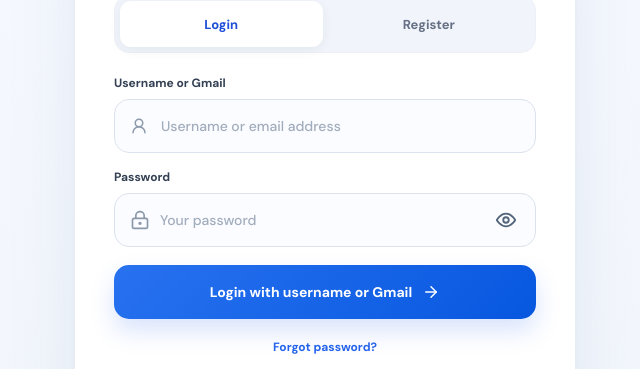
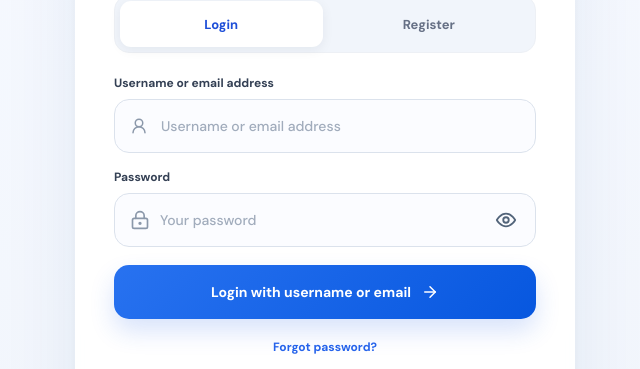
Before and after one commit to Enayatalibarkaat/MechanicGo, a Next.js app: page /auth in a window 1280 px wide. Shown: the part 377-746 px from the top of the page, without its empty margins (315-955 px from the left). Built offline with nearby package versions, Linux system fonts and the light colour scheme.

Commit message:
Clarify email and password login labels

```diff
--- a/app/auth/page.tsx
+++ b/app/auth/page.tsx
@@ -182,11 +182,11 @@ export default function Auth() {
         </>}
         {(view==="register"||view==="otp-login"||view==="forgot")&&<label><span>Email address</span><div className="input"><Mail size={18}/><input type="email" value={email} onChange={e=>setEmail(e.target.value)} placeholder="you@example.com" autoComplete="email" inputMode="email"/></div></label>}
         {view==="login"&&<>
-          <label><span>Username or Gmail</span><div className="input"><UserRound size={18}/><input value={username} onChange={e=>setUsername(e.target.value)} autoCapitalize="none" autoComplete="username" maxLength={254} placeholder="Username or email address"/></div></label>
+          <label><span>Username or email address</span><div className="input"><UserRound size={18}/><input value={username} onChange={e=>setUsername(e.target.value)} autoCapitalize="none" autoComplete="username" maxLength={254} placeholder="Username or email address"/></div></label>
           <label><span>Password</span><div className="input authPasswordInput"><LockKeyhole size={18}/><input type={showPassword ? "text" : "password"} value={password} onChange={e=>setPassword(e.target.value)} autoComplete="current-password" maxLength={128} placeholder="Your password"/><button type="button" className="passwordVisibilityToggle" style={{display:"flex",visibility:"visible",opacity:1,flex:"0 0 42px",width:42,minWidth:42,height:42,alignItems:"center",justifyContent:"center",padding:0,margin:0,border:0,background:"transparent",color:"#52647a",cursor:"pointer",position:"relative",zIndex:5}} onClick={()=>setShowPassword(v=>!v)} aria-label={showPassword ? "Hide password" : "Show password"} aria-pressed={showPassword} title={showPassword ? "Hide password" : "Show password"}>{showPassword ? <svg aria-hidden="true" viewBox="0 0 24 24" style={{display:"block",width:22,height:22,stroke:"#52647a",fill:"none",strokeWidth:2,strokeLinecap:"round",strokeLinejoin:"round"}}><path d="M3 3l18 18"/><path d="M10.6 10.6a2 2 0 002.8 2.8"/><path d="M9.9 5.2A10.8 10.8 0 0112 5c6.4 0 10 7 10 7a16 16 0 01-3.1 3.7"/><path d="M6.2 6.2C3.5 8 2 12 2 12s3.6 7 10 7a10.7 10.7 0 004-.8"/></svg> : <svg aria-hidden="true" viewBox="0 0 24 24" style={{display:"block",width:22,height:22,stroke:"#52647a",fill:"none",strokeWidth:2,strokeLinecap:"round",strokeLinejoin:"round"}}><path d="M2 12s3.6-7 10-7 10 7 10 7-3.6 7-10 7S2 12 2 12Z"/><circle cx="12" cy="12" r="3"/></svg>}</button></div></label>
         </>}
         {error&&<p className="authError" role="alert">{error}</p>}{notice&&!error&&<p className="authNotice" role="status">{notice}</p>}
-        {view==="login"&&<><button className="authPrimary" disabled={busy} onClick={()=>void loginWithPassword()}>{busy?"Signing in…":"Login with username or Gmail"} <ArrowRight size={18}/></button><button type="button" className="resend" onClick={()=>changeView("forgot")}>Forgot password?</button><div className="authOtpButtonWrap" style={{display:"block",width:"100%",maxWidth:"100%",margin:"10px 0 0",padding:0,position:"relative",left:0,boxSizing:"border-box"}}><button type="button" className="secondaryWide" style={{display:"flex",width:"100%",maxWidth:"100%",minWidth:0,boxSizing:"border-box",position:"static",left:0,right:0,transform:"none",margin:0,justifyContent:"center",alignItems:"center",textAlign:"center"}} onClick={()=>changeView("otp-login")}>Login with email OTP</button></div></>}
+        {view==="login"&&<><button className="authPrimary" disabled={busy} onClick={()=>void loginWithPassword()}>{busy?"Signing in…":"Login with username or email"} <ArrowRight size={18}/></button><button type="button" className="resend" onClick={()=>changeView("forgot")}>Forgot password?</button><div className="authOtpButtonWrap" style={{display:"block",width:"100%",maxWidth:"100%",margin:"10px 0 0",padding:0,position:"relative",left:0,boxSizing:"border-box"}}><button type="button" className="secondaryWide" style={{display:"flex",width:"100%",maxWidth:"100%",minWidth:0,boxSizing:"border-box",position:"static",left:0,right:0,transform:"none",margin:0,justifyContent:"center",alignItems:"center",textAlign:"center"}} onClick={()=>changeView("otp-login")}>Login with email OTP</button></div></>}
         {view==="register"&&<><button className="authPrimary" disabled={busy} onClick={()=>void sendOtp("register")}>{busy?"Sending email…":"Continue registration with OTP"} <ArrowRight size={18}/></button><div className="secureNote"><ShieldCheck size={15}/> Next step: username, password and profile details</div></>}
         {view==="otp-login"&&<><button className="authPrimary" disabled={busy} onClick={()=>void sendOtp("login")}>{busy?"Sending email…":"Send login OTP"} <ArrowRight size={18}/></button><button type="button" className="resend" onClick={()=>changeView("login")}>Use username and password instead</button></>}
         {view==="forgot"&&<><p className="authTag">We'll verify your registered email before allowing a password reset.</p><button className="authPrimary" disabled={busy} onClick={()=>void sendOtp("password_reset")}>{busy?"Sending code…":"Send reset code"} <ArrowRight size={18}/></button><button type="button" className="resend" onClick={()=>changeView("login")}>Back to login</button></>}
```
